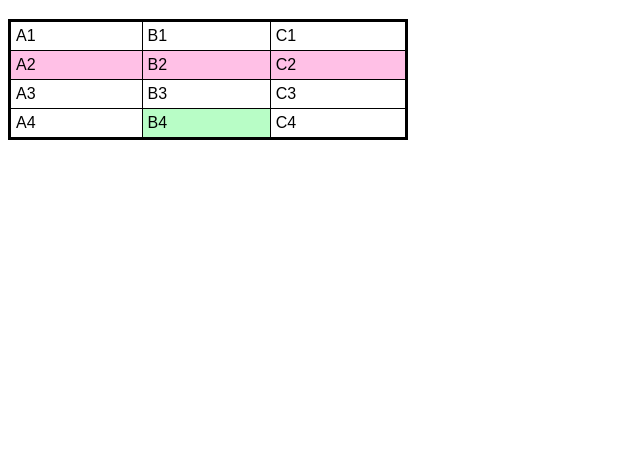
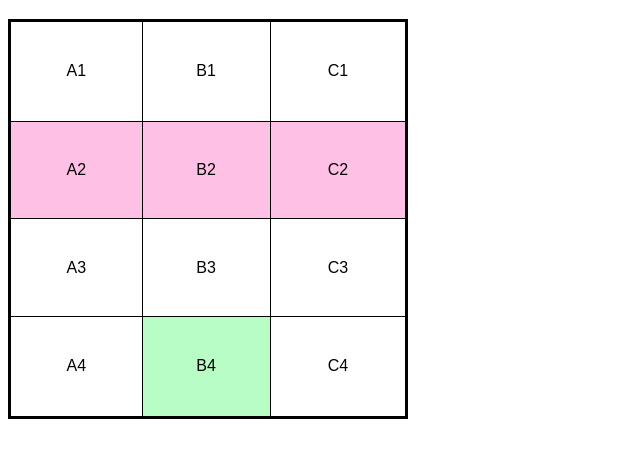
Before and after one commit to screm1n/html-css, a plain HTML site: page exercicios/ex023/tabela001.html in a window 1280 px wide. Shown: the part 61-518 px from the top of the page, without its empty margins (0-640 px from the left). Drawn offline with Linux system fonts and the light colour scheme.

Commit message:
Alterações na tabela

```diff
--- a/exercicios/ex023/tabela001.html
+++ b/exercicios/ex023/tabela001.html
@@ -11,6 +11,7 @@
 
         table {
             width: 400px;
+            height: 400px;
             border-collapse: collapse;
             border: 3px solid black;
         }
@@ -22,10 +23,16 @@
         td {
             border: 1px solid black;
             padding: 5px;
+            text-align: center; /* alinhamento horizontal */
+            vertical-align: middle; /* aliinhamento vertical */
         }
 
         td.dado {
             background-color: rgb(184, 253, 198);
+        }
+
+        .numero {
+            text-align: middle;
         }
     </style>
 </head>
```
